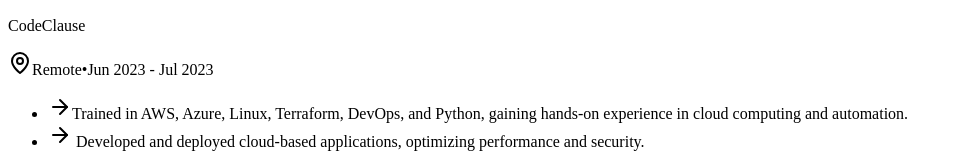
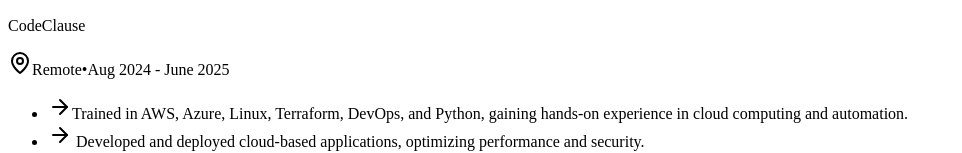
Before and after one commit to abinesh2323/Dev, a Next.js app: page /Experience in a window 1280 px wide. Shown: the part 140-293 px from the top of the page, without its empty margins (0-962 px from the left). Built offline with nearby package versions, Linux system fonts and the light colour scheme.

Commit message:
Update Experience.tsx

```diff
--- a/src/pages/Experience.tsx
+++ b/src/pages/Experience.tsx
@@ -9,7 +9,7 @@
 		title: "Cloud Computing & DevOps Technical Training",
 		company: "CodeClause",
 		location: "Remote",
-		period: "Jun 2023 - Jul 2023",
+		period: "Aug 2024 - June 2025",
 		type: "Internship",
 		image: "/experience/besant.png",
 		certificateUrl: "/files/experience_pdf/cloudtraining.pdf",
```
